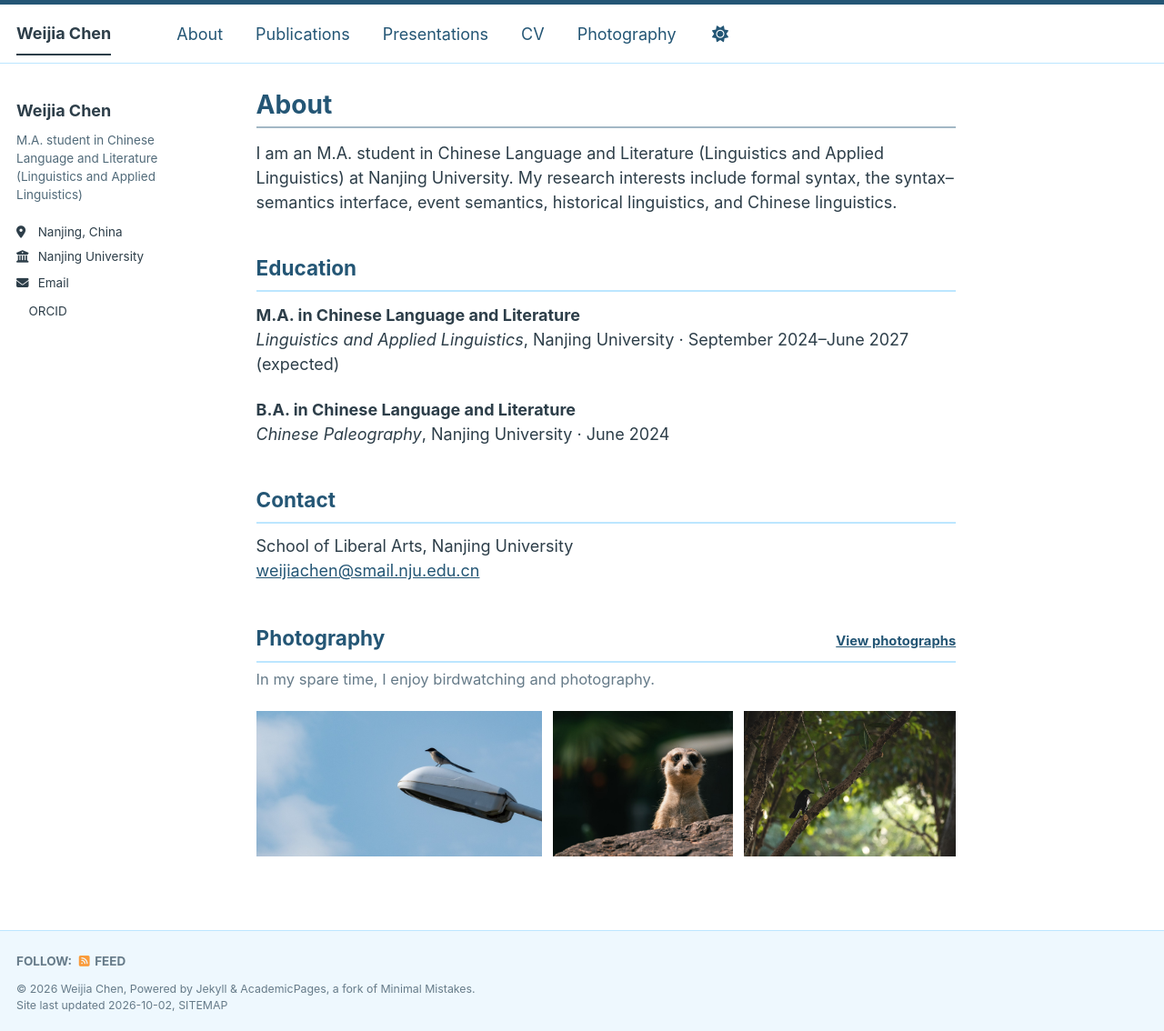
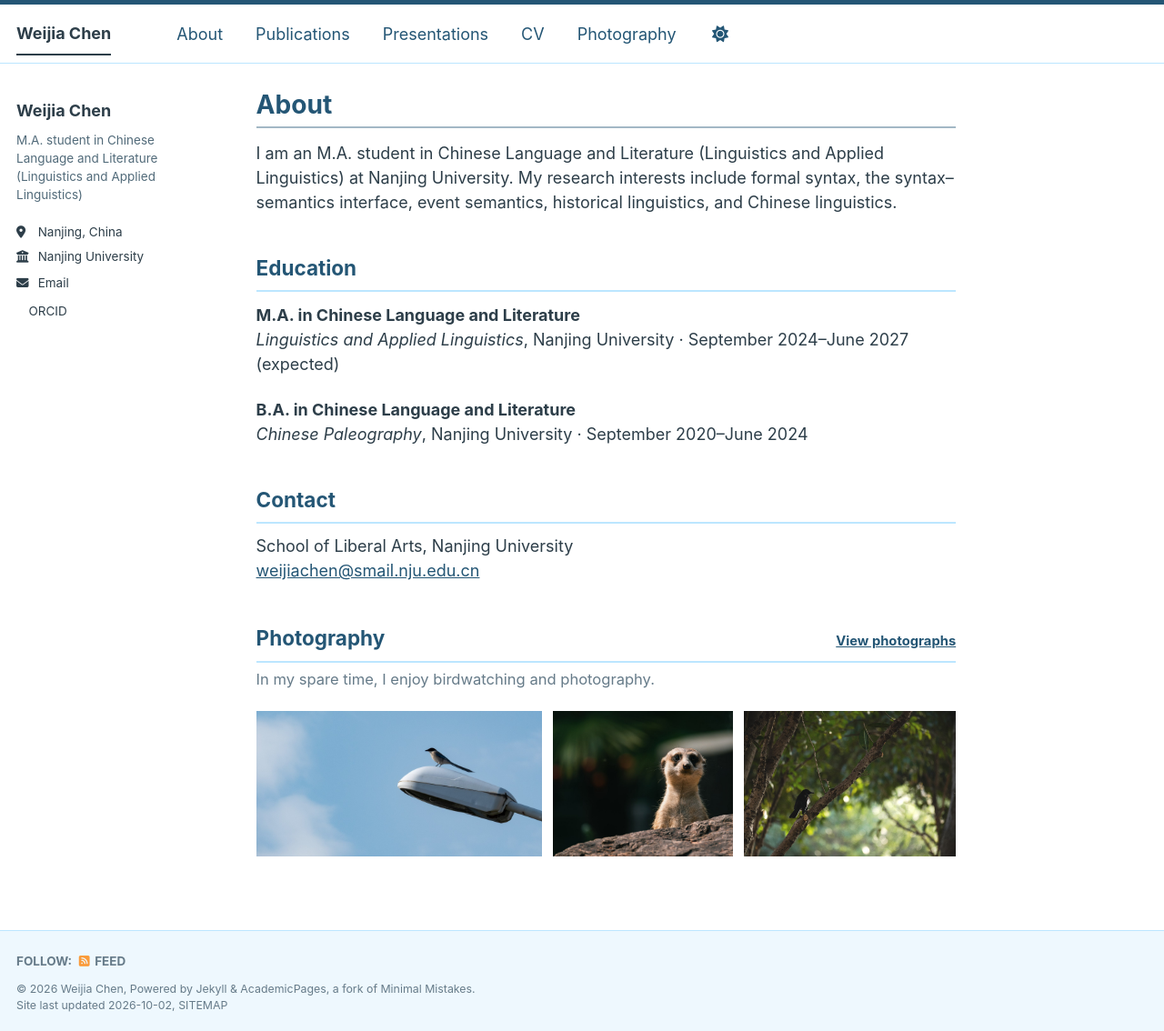
Before and after one commit to weijiachen0910/weijiachen0910.github.io, a Jekyll site: the page built from _pages/about.md, in a window 1280 px wide and 1134 px high. Shown: the whole window at 91% size. Built offline with Jekyll 4.4.1, drawn with Linux system fonts in a browser that asks for light colours; a style sheet for code colours, icons or effects is not loaded.

Commit message:
Complete education date ranges

```diff
--- a/_pages/about.md
+++ b/_pages/about.md
@@ -15,7 +15,7 @@ I am an M.A. student in Chinese Language and Literature (Linguistics and Applied
 *Linguistics and Applied Linguistics*, Nanjing University · September 2024–June 2027 (expected)
 
 **B.A. in Chinese Language and Literature**<br>
-*Chinese Paleography*, Nanjing University · June 2024
+*Chinese Paleography*, Nanjing University · September 2020–June 2024
 
 ## Contact
 
```
Also changed, not shown: _pages/cv.md (+1 -1 lines).
